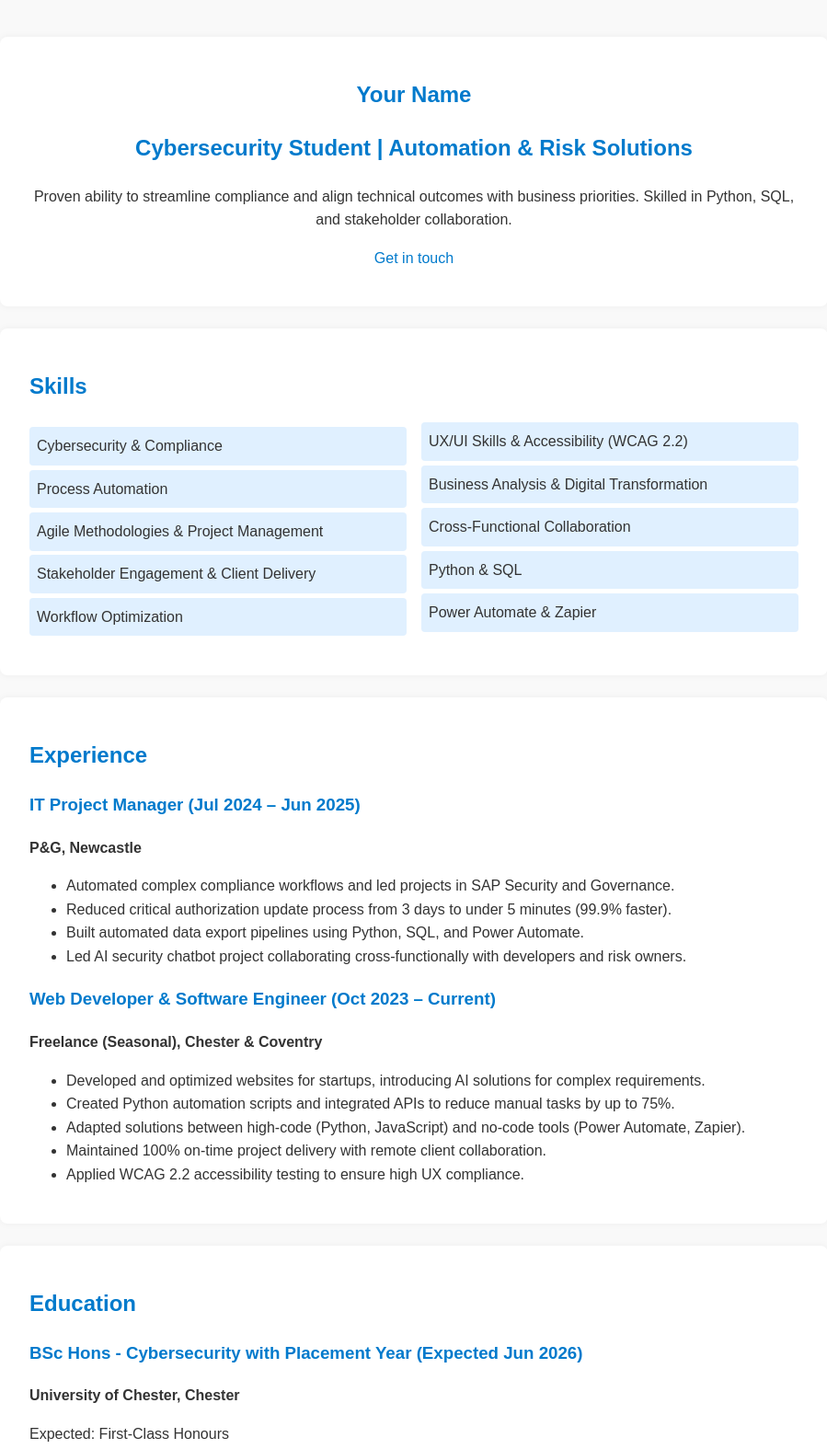
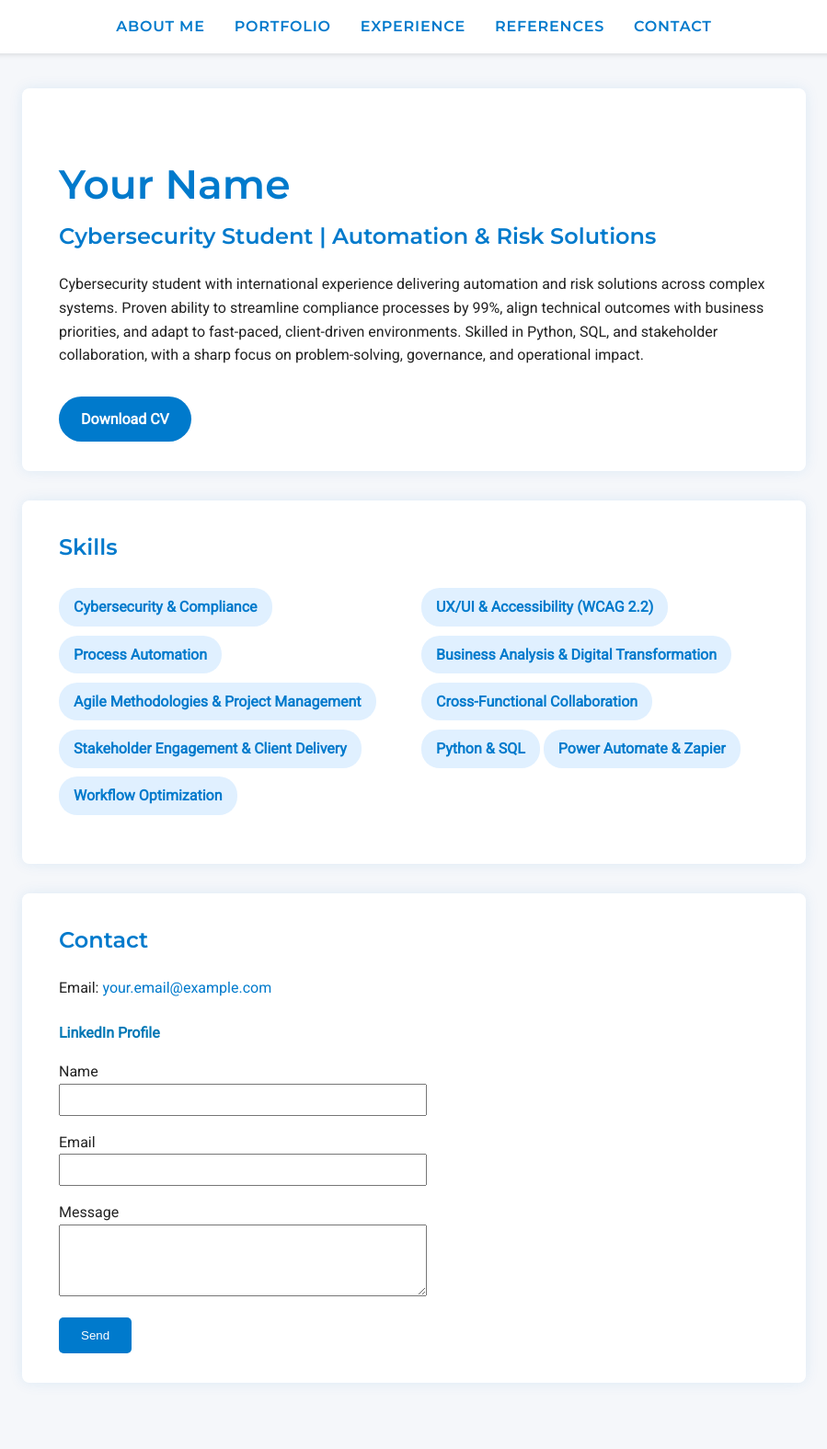
Before and after one commit to Dara03/Dara03.github.io, a plain HTML site: page index.html in a window 1280 px wide. Shown: the top 1575 px of the page at 92% size, without its empty margins (190-1089 px from the left). After the commit the page ends 1551 px from the top, so only its background shows below. Drawn offline with Linux system fonts and the light colour scheme.

Commit message:
Update index.html

```diff
--- a/index.html
+++ b/index.html
@@ -3,19 +3,20 @@
 <head>
 <meta charset="UTF-8" />
 <meta name="viewport" content="width=device-width, initial-scale=1" />
-  <title>Your Name - Portfolio</title>
+<title>Your Name – Cybersecurity Student Portfolio</title>
+
+<!-- Google Fonts -->
+<link href="https://fonts.googleapis.com/css2?family=Montserrat:wght@600&family=Roboto&display=swap" rel="stylesheet" />
+
 <style>
+  /* Reset & base */
+  *, *::before, *::after { box-sizing: border-box; }
   body {
-      font-family: Arial, sans-serif;
-      max-width: 900px;
-      margin: auto;
-      padding: 1rem;
+    font-family: 'Roboto', sans-serif;
+    background: #f5f7fa;
+    margin: 0;
+    color: #222;
     line-height: 1.6;
-      color: #333;
-      background: #f9f9f9;
-    }
-    h1, h2, h3 {
-      color: #007acc;
   }
   a {
     color: #007acc;
@@ -24,13 +25,83 @@
   a:hover {
     text-decoration: underline;
   }
+
+  /* Navbar */
+  nav {
+    position: fixed;
+    top: 0; left: 0; right: 0;
+    background: #fff;
+    box-shadow: 0 2px 5px rgba(0,0,0,0.1);
+    display: flex;
+    justify-content: center;
+    z-index: 1000;
+  }
+  nav ul {
+    list-style: none;
+    margin: 0; padding: 1rem 2rem;
+    display: flex;
+    gap: 2rem;
+  }
+  nav li {
+    font-weight: 600;
+  }
+  nav a {
+    font-family: 'Montserrat', sans-serif;
+    font-weight: 600;
+    font-size: 1rem;
+    text-transform: uppercase;
+    letter-spacing: 0.05em;
+  }
+
+  /* Container */
+  .container {
+    max-width: 900px;
+    margin: 6rem auto 3rem;
+    padding: 0 1.5rem;
+  }
+
+  /* Sections */
   section {
     background: #fff;
-      padding: 1.5rem 2rem;
-      margin: 1.5rem 0;
     border-radius: 8px;
-      box-shadow: 0 0 8px rgba(0,0,0,0.05);
+    padding: 2rem 2.5rem;
+    margin-bottom: 2rem;
+    box-shadow: 0 0 15px rgb(0 122 204 / 0.1);
+    opacity: 0;
+    transform: translateY(20px);
+    animation: fadeInUp 0.6s forwards;
   }
+  section:nth-of-type(1) { animation-delay: 0.2s; }
+  section:nth-of-type(2) { animation-delay: 0.4s; }
+  section:nth-of-type(3) { animation-delay: 0.6s; }
+
+  @keyframes fadeInUp {
+    to {
+      opacity: 1;
+      transform: none;
+    }
+  }
+
+  /* Headings */
+  h1 {
+    font-family: 'Montserrat', sans-serif;
+    font-weight: 700;
+    font-size: 2.75rem;
+    margin-bottom: 0.2rem;
+    color: #007acc;
+  }
+  h2 {
+    font-family: 'Montserrat', sans-serif;
+    font-weight: 600;
+    color: #007acc;
+    margin-top: 0;
+  }
+  h3 {
+    margin-bottom: 0.5rem;
+    color: #444;
+  }
+
+  /* Skills */
   ul.skills {
     list-style: none;
     padding: 0;
@@ -39,24 +110,71 @@
   ul.skills li {
     background: #e0f0ff;
     margin: 0.3rem 0;
-      padding: 0.5rem;
-      border-radius: 4px;
+    padding: 0.5rem 1rem;
+    border-radius: 20px;
+    display: inline-block;
+    font-weight: 600;
+    color: #007acc;
   }
-    footer {
-      text-align: center;
+
+  /* Download CV Button */
+  .btn-cv {
+    display: inline-block;
+    margin-top: 1rem;
+    padding: 0.75rem 1.5rem;
+    background: #007acc;
+    color: #fff;
+    border-radius: 30px;
+    font-weight: 600;
+    transition: background-color 0.3s;
+  }
+  .btn-cv:hover {
+    background: #005fa3;
+  }
+
+  /* Contact Section */
+  #contact a.linkedin {
+    display: inline-block;
+    margin-top: 0.5rem;
+    font-weight: 600;
+    color: #0077b5;
+  }
+
+  /* Responsive */
+  @media (max-width: 600px) {
+    ul.skills {
+      columns: 1;
+    }
+    nav ul {
+      gap: 1rem;
       padding: 1rem;
-      font-size: 0.9rem;
-      color: #666;
+    }
   }
 </style>
 </head>
 <body>
 
-  <section id="hero" style="text-align:center;">
+<nav>
+  <ul>
+    <li><a href="#about">About Me</a></li>
+    <li><a href="portfolio.html">Portfolio</a></li>
+    <li><a href="experience.html">Experience</a></li>
+    <li><a href="references.html">References</a></li>
+    <li><a href="#contact">Contact</a></li>
+  </ul>
+</nav>
+
+<div class="container">
+  <section id="about">
     <h1>Your Name</h1>
     <h2>Cybersecurity Student | Automation & Risk Solutions</h2>
-    <p>Proven ability to streamline compliance and align technical outcomes with business priorities. Skilled in Python, SQL, and stakeholder collaboration.</p>
-    <p><a href="#contact">Get in touch</a></p>
+    <p>
+      Cybersecurity student with international experience delivering automation and risk solutions across complex systems.
+      Proven ability to streamline compliance processes by 99%, align technical outcomes with business priorities, and adapt
+      to fast-paced, client-driven environments. Skilled in Python, SQL, and stakeholder collaboration, with a sharp focus on
+      problem-solving, governance, and operational impact.
+    </p>
+    <a class="btn-cv" href="YourName_CV.pdf" target="_blank" download>Download CV</a>
   </section>
 
   <section id="skills">
@@ -67,7 +185,7 @@
       <li>Agile Methodologies & Project Management</li>
       <li>Stakeholder Engagement & Client Delivery</li>
       <li>Workflow Optimization</li>
-      <li>UX/UI Skills & Accessibility (WCAG 2.2)</li>
+      <li>UX/UI & Accessibility (WCAG 2.2)</li>
       <li>Business Analysis & Digital Transformation</li>
       <li>Cross-Functional Collaboration</li>
       <li>Python & SQL</li>
@@ -75,47 +193,21 @@
     </ul>
   </section>
 
-  <section id="experience">
-    <h2>Experience</h2>
-
-    <h3>IT Project Manager (Jul 2024 – Jun 2025)</h3>
-    <p><strong>P&G, Newcastle</strong></p>
-    <ul>
-      <li>Automated complex compliance workflows and led projects in SAP Security and Governance.</li>
-      <li>Reduced critical authorization update process from 3 days to under 5 minutes (99.9% faster).</li>
-      <li>Built automated data export pipelines using Python, SQL, and Power Automate.</li>
-      <li>Led AI security chatbot project collaborating cross-functionally with developers and risk owners.</li>
-    </ul>
-
-    <h3>Web Developer & Software Engineer (Oct 2023 – Current)</h3>
-    <p><strong>Freelance (Seasonal), Chester & Coventry</strong></p>
-    <ul>
-      <li>Developed and optimized websites for startups, introducing AI solutions for complex requirements.</li>
-      <li>Created Python automation scripts and integrated APIs to reduce manual tasks by up to 75%.</li>
-      <li>Adapted solutions between high-code (Python, JavaScript) and no-code tools (Power Automate, Zapier).</li>
-      <li>Maintained 100% on-time project delivery with remote client collaboration.</li>
-      <li>Applied WCAG 2.2 accessibility testing to ensure high UX compliance.</li>
-    </ul>
-  </section>
-
-  <section id="education">
-    <h2>Education</h2>
-    <h3>BSc Hons - Cybersecurity with Placement Year (Expected Jun 2026)</h3>
-    <p><strong>University of Chester, Chester</strong></p>
-    <p>Expected: First-Class Honours</p>
-    <p><em>Key Modules:</em> Ethical hacking, machine learning, software management, cryptography, digital forensics, cloud computing and security, data structures and algorithms.</p>
-    <p><em>Work Experience:</em> Created cyber news subscription tool for client company Neterix.</p>
-  </section>
-
-  <section id="contact" style="text-align:center;">
+  <section id="contact">
     <h2>Contact</h2>
     <p>Email: <a href="mailto:your.email@example.com">your.email@example.com</a></p>
-    <p>LinkedIn: <a href="https://linkedin.com/in/yourprofile" target="_blank">linkedin.com/in/yourprofile</a></p>
+    <a class="linkedin" href="https://linkedin.com/in/yourprofile" target="_blank" rel="noopener">LinkedIn Profile</a>
+    <form action="https://formspree.io/f/your-form-id" method="POST" style="margin-top:1rem; max-width:400px;">
+      <label for="name">Name</label><br />
+      <input id="name" name="name" type="text" required style="width:100%; padding:0.5rem; margin-bottom:1rem;" /><br />
+      <label for="email">Email</label><br />
+      <input id="email" name="_replyto" type="email" required style="width:100%; padding:0.5rem; margin-bottom:1rem;" /><br />
+      <label for="message">Message</label><br />
+      <textarea id="message" name="message" rows="4" required style="width:100%; padding:0.5rem; margin-bottom:1rem;"></textarea><br />
+      <button type="submit" style="background:#007acc; color:#fff; padding:0.75rem 1.5rem; border:none; border-radius:5px; cursor:pointer;">Send</button>
+    </form>
   </section>
-
-  <footer>
-    <p>© 2025 Your Name. All rights reserved.</p>
-  </footer>
+</div>
 
 </body>
 </html>
```
Lines whose indentation alone changed are shown as unchanged.
